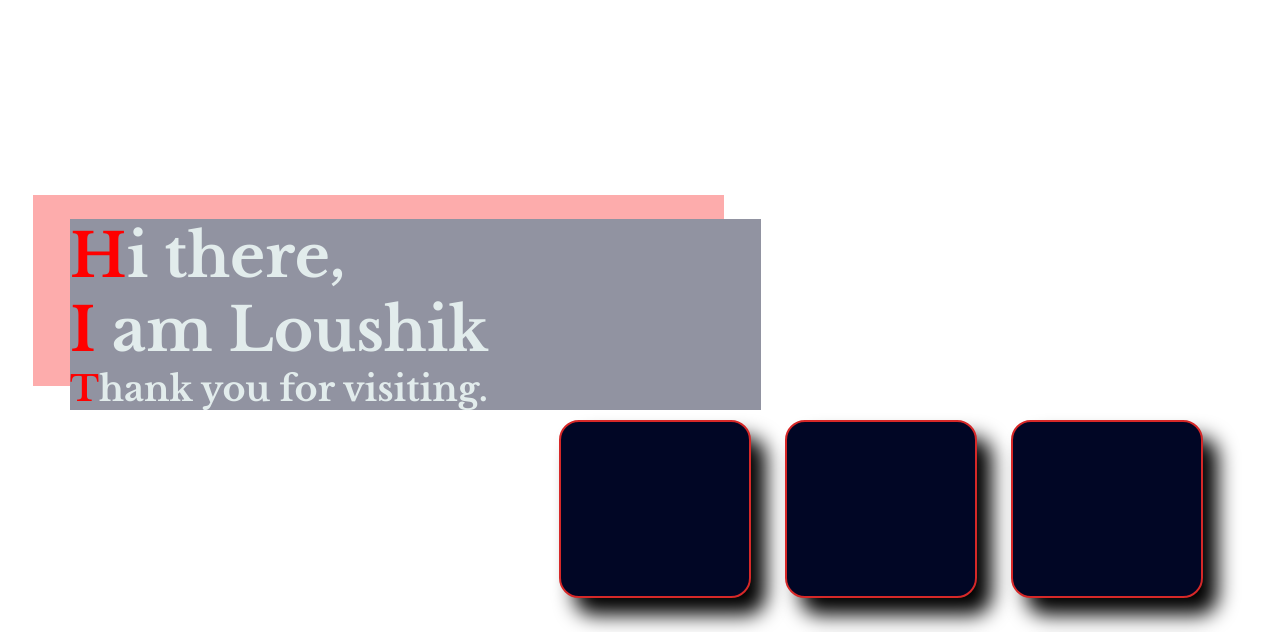
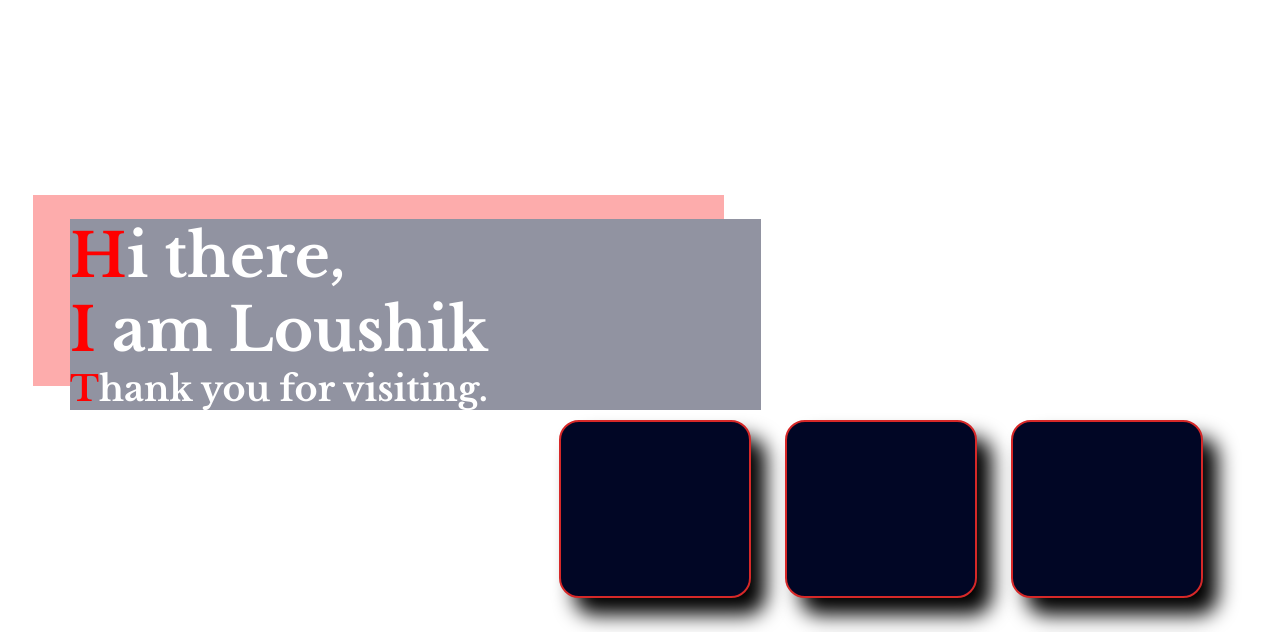
Before and after one commit to LoushikLK/loushikonweb, a plain HTML site: page index.html in a window 1280 px wide. Shown: the part 103-735 px from the top of the page. Drawn offline with nearby package versions, Linux system fonts and the light colour scheme.

Commit message:
Update Myblog.css

```diff
--- a/Myblog.css
+++ b/Myblog.css
@@ -120,7 +120,7 @@ section{
     font-weight: 1;
     width: 46%;
     margin-left: 70px;
-    color: #e2ecec;
+    color: #ffffff;
     background-color: rgb(1 6 37 / 43%);
     margin-bottom: 10px;
    box-shadow: -37px -24px 0px #f9050554;
```
